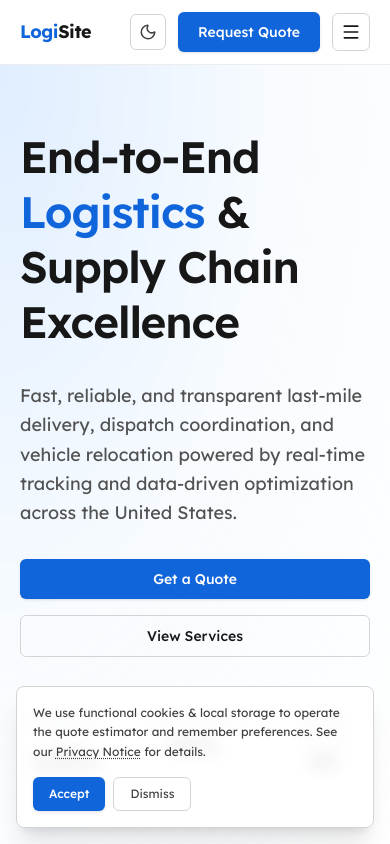
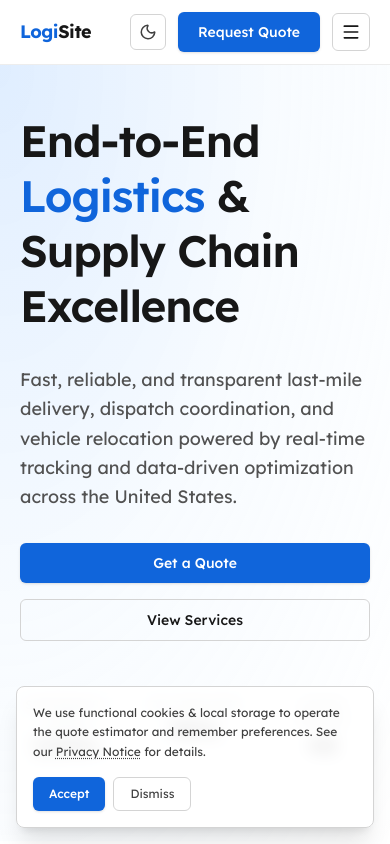
Before and after one commit to Mahenul-Haque-Chowdhury/Logistics, a Next.js app: page / in a window 390 px wide. Shown: the top 844 px of the page. Built offline with nearby package versions, Linux system fonts and the light colour scheme.

Commit message:
chore(hero): tighten mobile hero vertical spacing further

```diff
--- a/src/components/sections/AnimatedHero.tsx
+++ b/src/components/sections/AnimatedHero.tsx
@@ -66,7 +66,7 @@ export function AnimatedHero() {
   return (
     <section className="relative overflow-hidden">
       <div className="absolute inset-0 -z-10 bg-[radial-gradient(ellipse_at_top_left,var(--tw-gradient-stops))] from-brand-500/15 via-brand-200/10 to-transparent" />
-  <div className="container max-w-6xl pt-16 pb-24 md:pt-28 md:pb-40">
+  <div className="container max-w-6xl pt-12 pb-20 md:pt-28 md:pb-40">
         <motion.div
           initial="hidden"
           whileInView="show"
```
